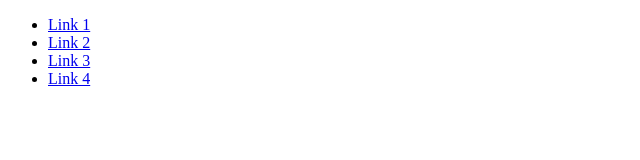
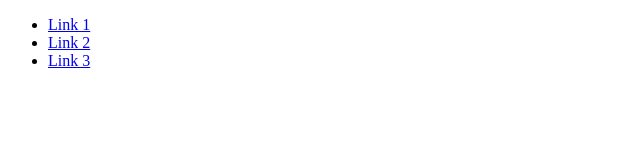
Before and after one commit to edilsonsilva/TIManhaGit0220, a plain HTML site: page index.html in a window 1280 px wide. Shown: the full height of the page, 0-640 px from the left. Drawn offline with Linux system fonts and the light colour scheme.

Commit message:
Remocao do quarto link

```diff
--- a/index.html
+++ b/index.html
@@ -13,7 +13,6 @@
                 <li><a href="#"> Link 1</a></li>
                 <li><a href="#"> Link 2</a></li>
                 <li><a href="#"> Link 3</a></li>
-                <li><a href="#"> Link 4</a></li>
             </ul>
         </nav>
     </header>
```
